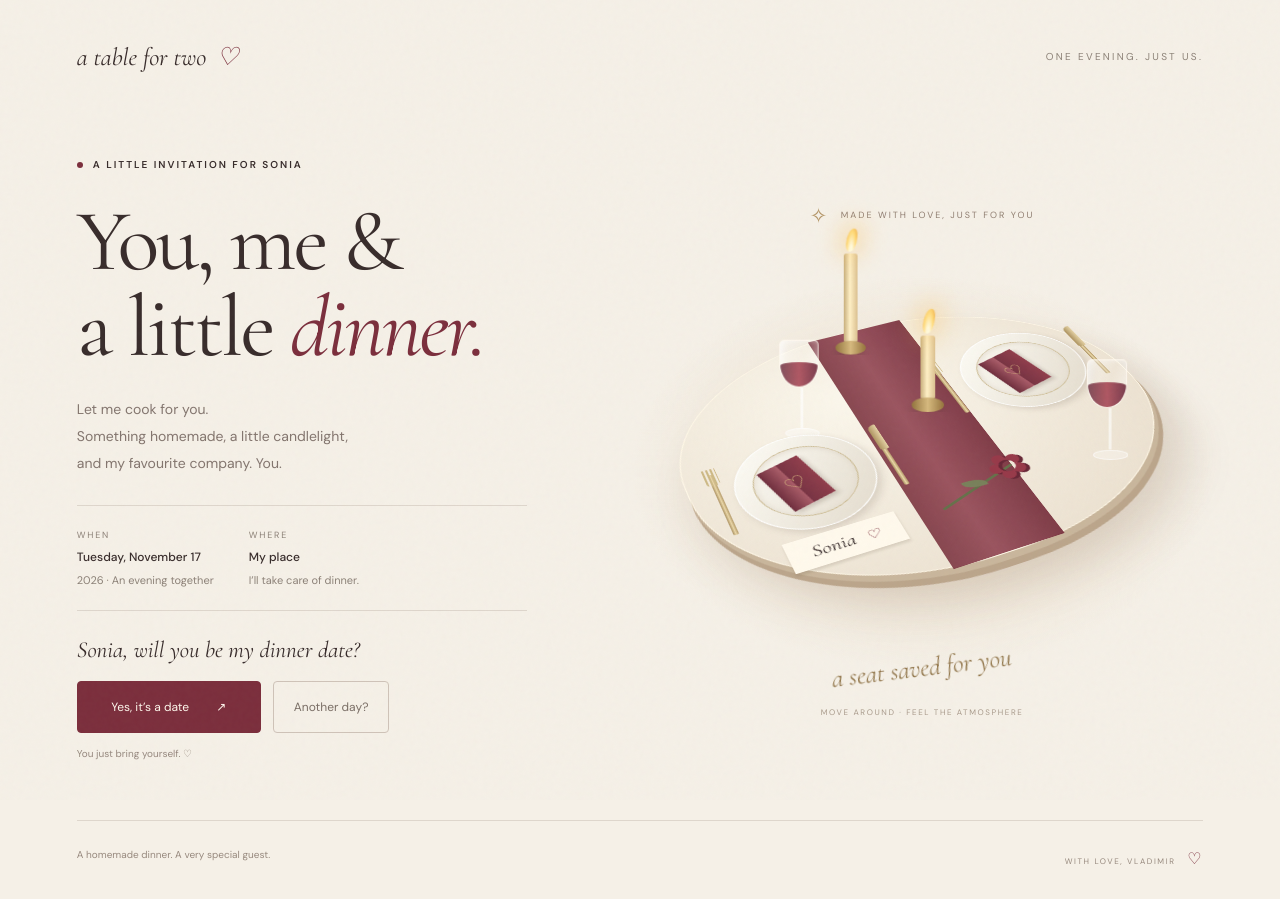
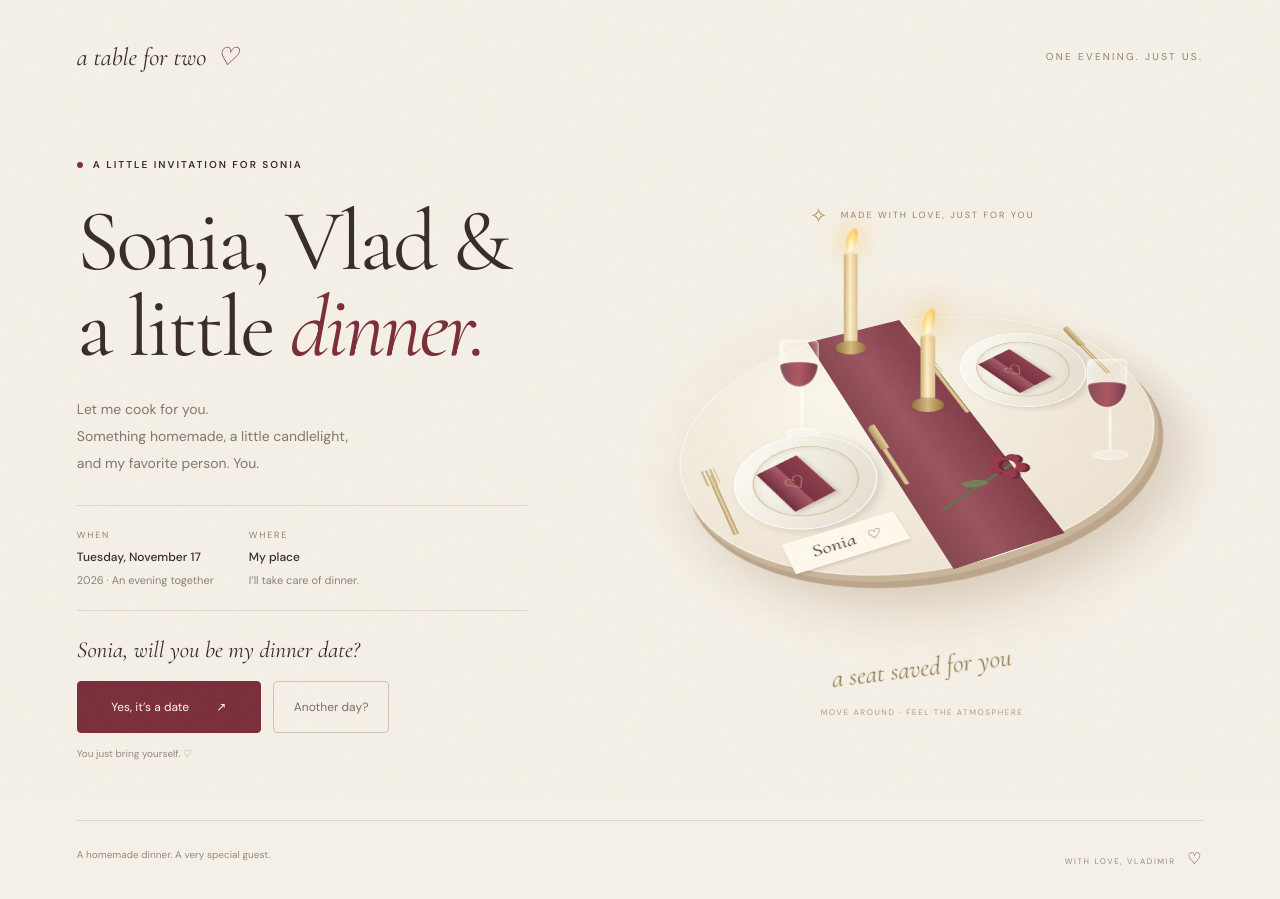
Before and after one commit to VladimorCodebreaker/for-my-future-wife, a plain HTML site: page index.html in a window 1280 px wide. Drawn offline with nearby package versions, Linux system fonts and the light colour scheme.

Commit message:
Update invitation details for Sonia

```diff
--- a/index.html
+++ b/index.html
@@ -15,8 +15,8 @@
 <main>
 <section class="invitation" aria-labelledby="title">
 <div class="copy"><p class="eyebrow"><span></span> A LITTLE INVITATION FOR SONIA</p>
-<h1 id="title">You, me &amp;<br>a little <em>dinner.</em></h1>
-<p class="intro">Let me cook for you.<br>Something homemade, a little candlelight,<br>and my favourite company. You.</p>
+<h1 id="title">Sonia, Vlad &amp;<br>a little <em>dinner.</em></h1>
+<p class="intro">Let me cook for you.<br>Something homemade, a little candlelight,<br>and my favorite person. You.</p>
 <div class="details"><div><span class="detail-label">WHEN</span><strong>Tuesday, November 17</strong><span>2026 · An evening together</span></div><div><span class="detail-label">WHERE</span><strong>My place</strong><span>I’ll take care of dinner.</span></div></div>
 <div id="ask"><p class="question">Sonia, will you be my dinner date?</p><div class="actions"><button class="primary" id="yes">Yes, it’s a date <span>↗</span></button><button class="secondary" id="another">Another day?</button></div><p class="small-note">You just bring yourself. ♡</p></div>
 <div class="response" id="response" hidden aria-live="polite"></div>
```
